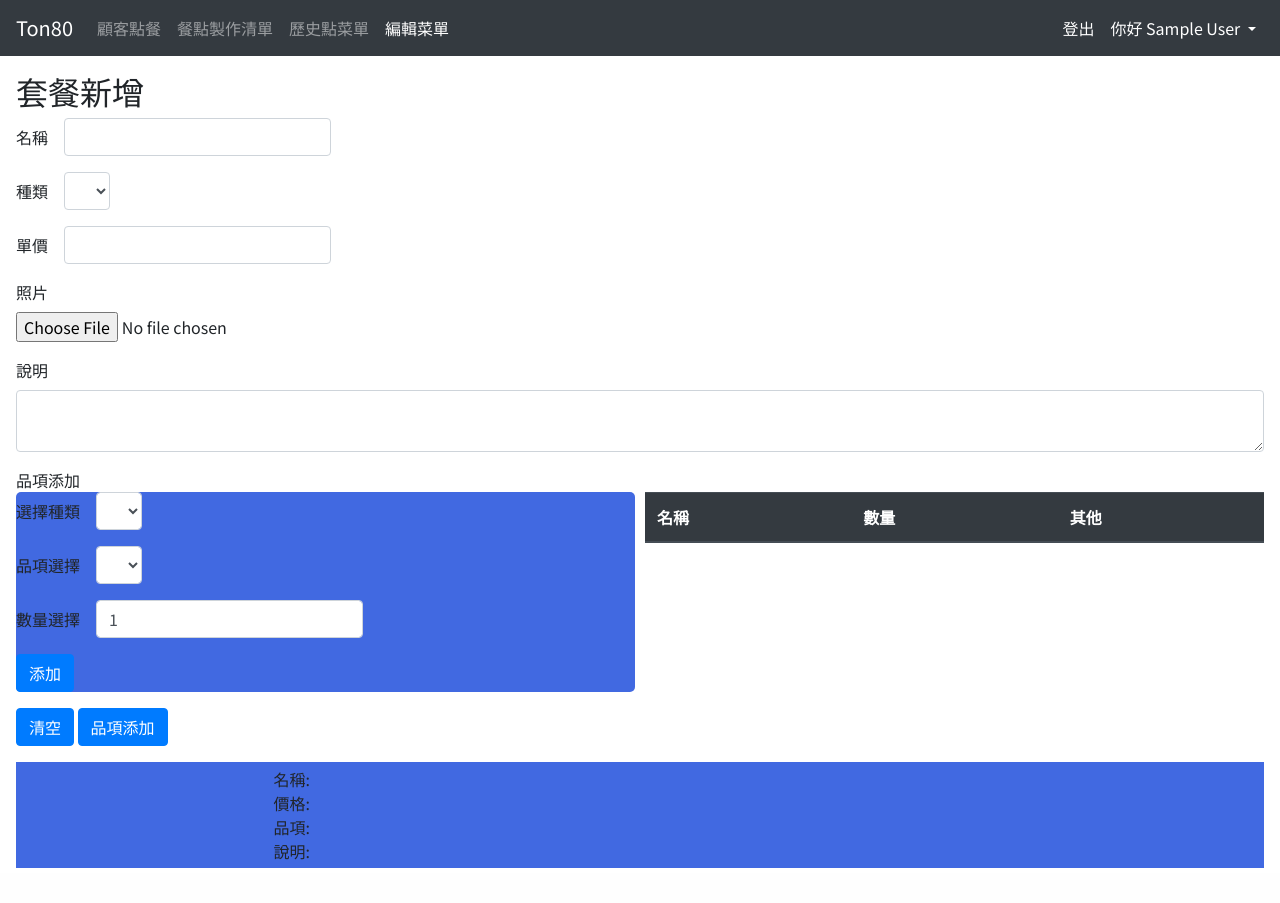
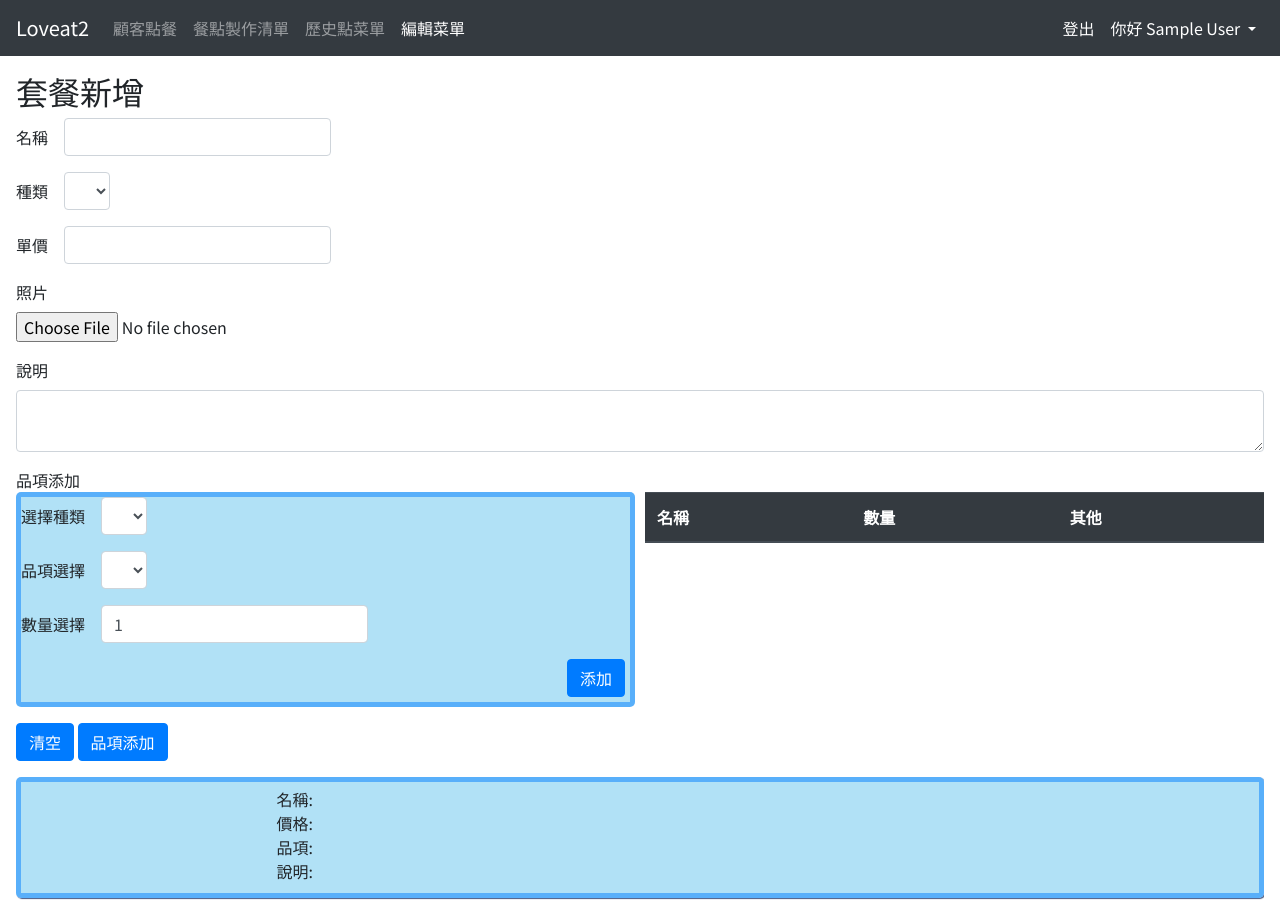
Before and after one commit to lucy4116411/loveat2, a Flask app: page /menu/combo/new in a window 1280 px wide. Before the commit the page ends 868 px from the top, so only its background shows below. Run offline with Flask 2, Linux system fonts and the light colour scheme; the visitor is signed in with stand-in values (Sample User, id 1); data that the repository does not hold is empty; some libraries are stand-ins or nearby versions.

Commit message:
style: advise new item/combo css and navbar brand

```diff
--- a/static/css/edit-add-combo.css
+++ b/static/css/edit-add-combo.css
@@ -14,8 +14,11 @@ th {
     justify-content: space-between;
 }
 .category-container {
+    border-style: solid;
+    border-width: 5px;
     border-radius: 5px;
-    background: royalblue;
+    border-color: rgba(0, 127, 255, 0.5);
+    background: rgba(100, 196, 237, 0.5);
     width: calc(50% - 5px);
     height: 100%;
 }
@@ -23,7 +26,13 @@ th {
     width: calc(50% - 5px);
 }
 .preview-container {
-    background: royalblue;
+    border-style: solid;
+    border-width: 5px;
+    border-radius: 5px;
+    border-color: rgba(0, 127, 255, 0.5);
+    background: rgba(100, 196, 237, 0.5);
+    box-shadow: 1px 1px 1px #465881;
+    margin-bottom: 5px;
 }
 .menu-item {
     height: 100%;
@@ -48,3 +57,8 @@ img {
 .number-container {
     margin-left: 5px;
 }
+#add-item-btn{
+    margin-right: 5px;
+    margin-bottom: 5px;
+    float:right;
+}
--- a/templates/component/navbar.html
+++ b/templates/component/navbar.html
@@ -1,5 +1,5 @@
 <nav class="navbar navbar-expand-lg navbar-dark bg-dark">
-  <a class="navbar-brand" href="/">Ton80</a>
+  <a class="navbar-brand" href="/">Loveat2</a>
   <button class="navbar-toggler" type="button" data-toggle="collapse" data-target="#navbarSupportedContent" aria-controls="navbarSupportedContent" aria-expanded="false" aria-label="Toggle navigation">
     <span class="navbar-toggler-icon"></span>
   </button>
```
Also changed, not shown: static/css/edit-add-item.css (+7 -1 lines).
